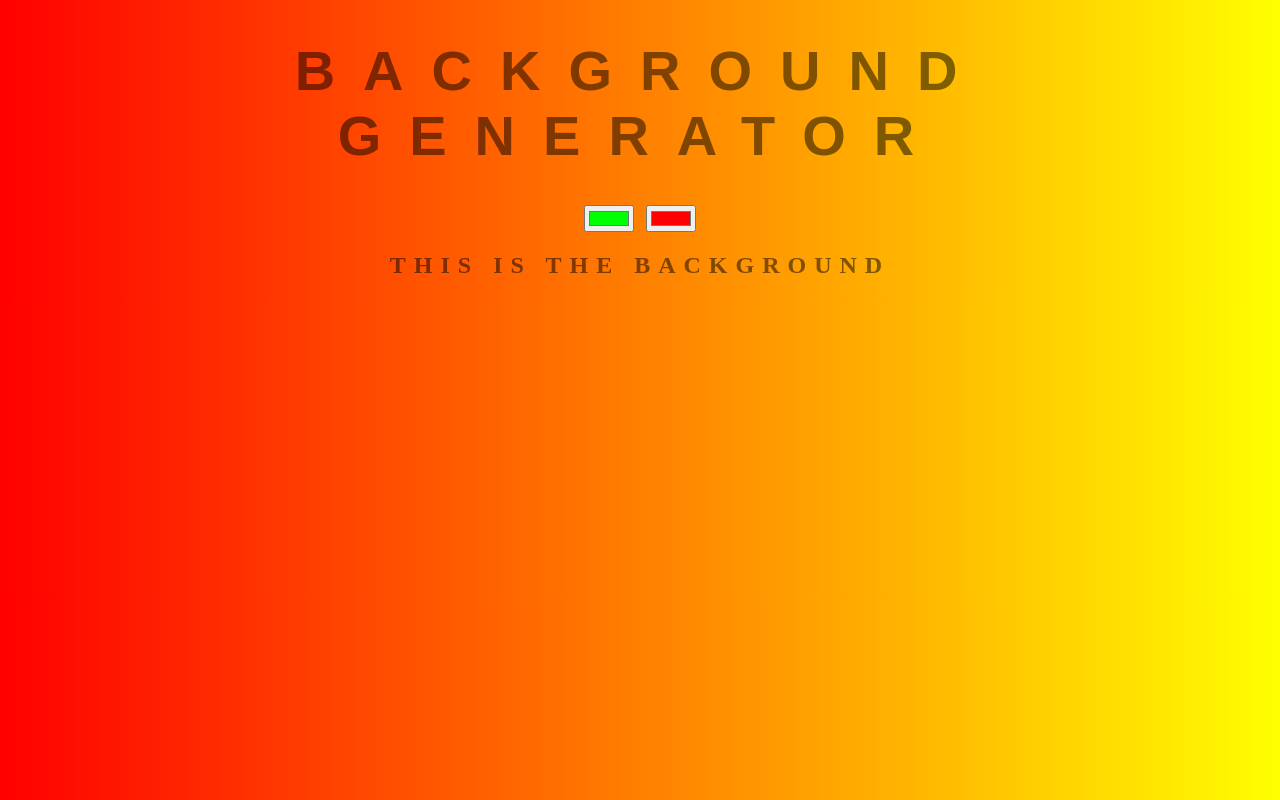
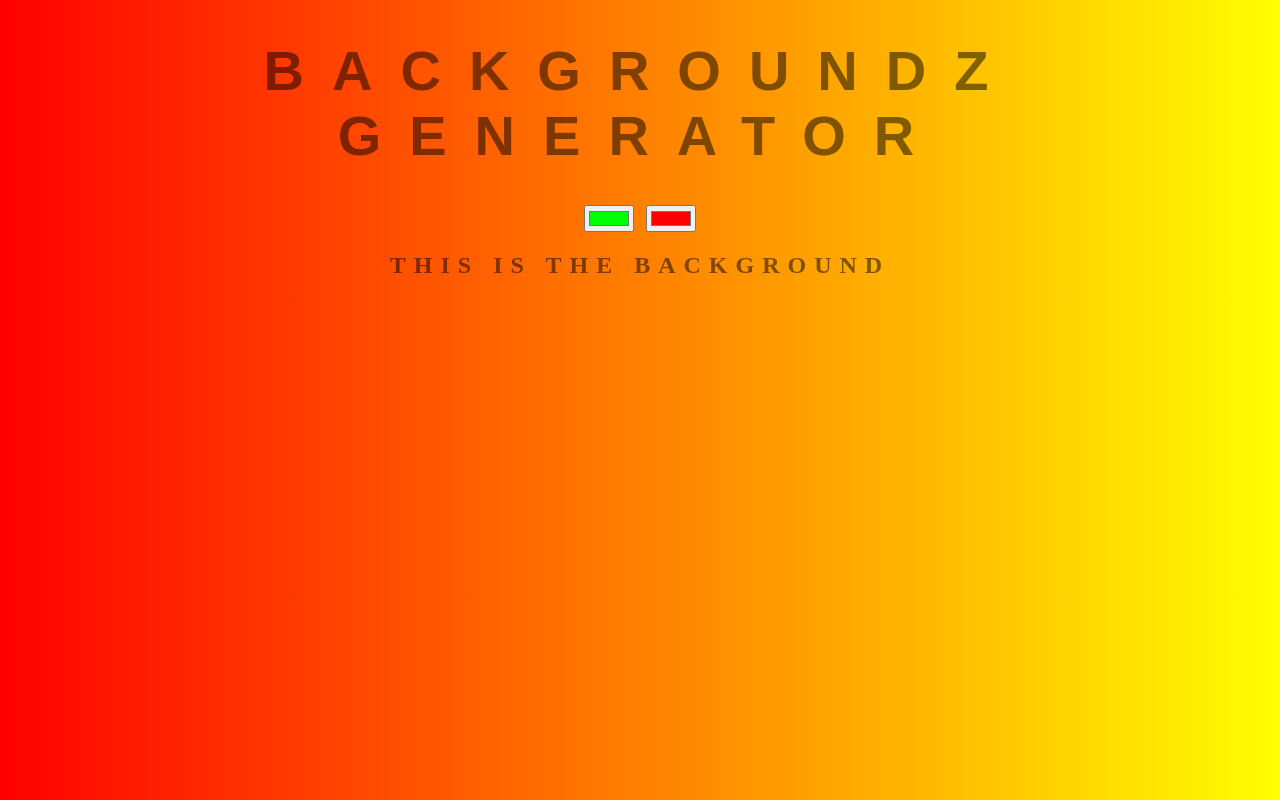
Before and after one commit to bloodsharky/bloodsharky.github.io, a plain HTML site: page index.html in a window 1280 px wide. Drawn offline with Linux system fonts and the light colour scheme.

```diff
--- a/index.html
+++ b/index.html
@@ -5,7 +5,7 @@
 	<link rel="stylesheet" type="text/css" href="style.css">
 </head>
 <body id="gradient">
-	<h1>Background Generator</h1>
+	<h1>Backgroundz Generator</h1>
 	<input class="color1" type="color" name="color1" value="#00ff00">
 	<input class="color2" type="color" name="color2" value="#ff0000">
 	<h2>This is the background</h2>
```
